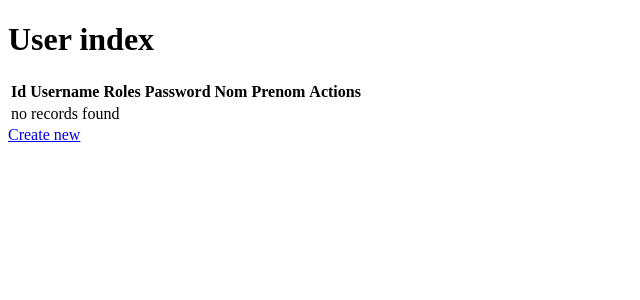
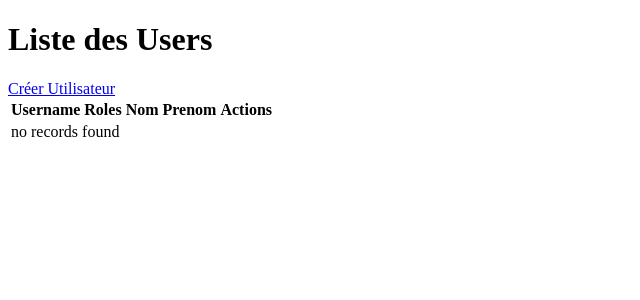
Before and after one commit to sergun09/ProjetAnimateur, a Symfony app: template templates/user/index.html.twig in a window 1280 px wide. Shown: the part 94-394 px from the top of the page, without its empty margins (0-640 px from the left). Run offline with Twig, Linux system fonts and the light colour scheme; the template is opened without the code that fills it, so the values that code supplies are empty; some libraries are stand-ins or nearby versions.

Commit message:
question17

```diff
--- a/templates/activite/edit.html.twig
+++ b/templates/activite/edit.html.twig
@@ -3,11 +3,11 @@
 {% block title %}Edit Activite{% endblock %}
 
 {% block body %}
-    <h1 class="my-5">Edit Activite</h1>
+    <h1 class="my-5">Edition Activite</h1>
 
     {{ include('activite/_form.html.twig', {'button_label': 'Mettre à jour'}) }}
 
+    {{ include('activite/_delete_form.html.twig') }}
+
     <a class="btn btn-info mt-2 w-100" ref="{{ path('activite_index') }}">Retour aux activites</a>
-
-    {{ include('activite/_delete_form.html.twig') }}
 {% endblock %}
--- a/templates/registration/register.html.twig
+++ b/templates/registration/register.html.twig
@@ -1,6 +1,6 @@
 {% extends 'base.html.twig' %}
 
-{% block title %}Register
+{% block title %}Inscription
 {% endblock %}
 
 {% block body %}
--- a/templates/user/_delete_form.html.twig
+++ b/templates/user/_delete_form.html.twig
@@ -1,4 +1,4 @@
 <form method="post" action="{{ path('user_delete', {'id': user.id}) }}" onsubmit="return confirm('Are you sure you want to delete this item?');">
     <input type="hidden" name="_token" value="{{ csrf_token('delete' ~ user.id) }}">
-    <button class="btn">Supprimer</button>
+    <button class="btn btn-danger w-100 mt-2">Supprimer</button>
 </form>
--- a/templates/user/_form.html.twig
+++ b/templates/user/_form.html.twig
@@ -1,4 +1,4 @@
 {{ form_start(form) }}
     {{ form_widget(form) }}
-    <button class="btn">{{ button_label|default('Save') }}</button>
+    <button class="btn btn-success mt-2 w-100">{{ button_label|default('Save') }}</button>
 {{ form_end(form) }}
--- a/templates/user/index.html.twig
+++ b/templates/user/index.html.twig
@@ -3,15 +3,13 @@
 {% block title %}Liste Animateurs{% endblock %}
 
 {% block body %}
-    <h1>User index</h1>
-
+    <h1 class="my-5">Liste des Users</h1>
+        <a class="btn btn-success mb-2" href="{{ path('user_new') }}">Créer Utilisateur</a>
     <table class="table">
         <thead>
             <tr>
-                <th>Id</th>
                 <th>Username</th>
                 <th>Roles</th>
-                <th>Password</th>
                 <th>Nom</th>
                 <th>Prenom</th>
                 <th>Actions</th>
@@ -20,15 +18,13 @@
         <tbody>
         {% for user in users %}
             <tr>
-                <td>{{ user.id }}</td>
                 <td>{{ user.username }}</td>
                 <td>{{ user.roles ? user.roles|json_encode : '' }}</td>
-                <td>{{ user.password }}</td>
                 <td>{{ user.nom }}</td>
                 <td>{{ user.prenom }}</td>
                 <td>
-                    <a href="{{ path('user_show', {'id': user.id}) }}">show</a>
-                    <a href="{{ path('user_edit', {'id': user.id}) }}">edit</a>
+                    <a class="btn btn-primary mb-2 w-100" href="{{ path('user_show', {'id': user.id}) }}">Voir</a>
+                    <a class="btn btn-warning mb-2 w-100" href="{{ path('user_edit', {'id': user.id}) }}">Editer</a>
                     {{ include('user/_delete_form.html.twig') }}
                 </td>
             </tr>
@@ -40,5 +36,4 @@
         </tbody>
     </table>
 
-    <a href="{{ path('user_new') }}">Create new</a>
 {% endblock %}
--- a/templates/user/new.html.twig
+++ b/templates/user/new.html.twig
@@ -1,6 +1,6 @@
 {% extends 'base.html.twig' %}
 
-{% block title %}New User{% endblock %}
+{% block title %}Nouveau User{% endblock %}
 
 {% block body %}
     <h1>Create new User</h1>
```
Also changed, not shown: src/Controller/ActiviteController.php (+0 -13 lines), templates/security/login.html.twig (+5 -5 lines), templates/user/edit.html.twig (+4 -4 lines), templates/user/show.html.twig (+4 -4 lines), README.md, var/CC.db, 1 other file.
